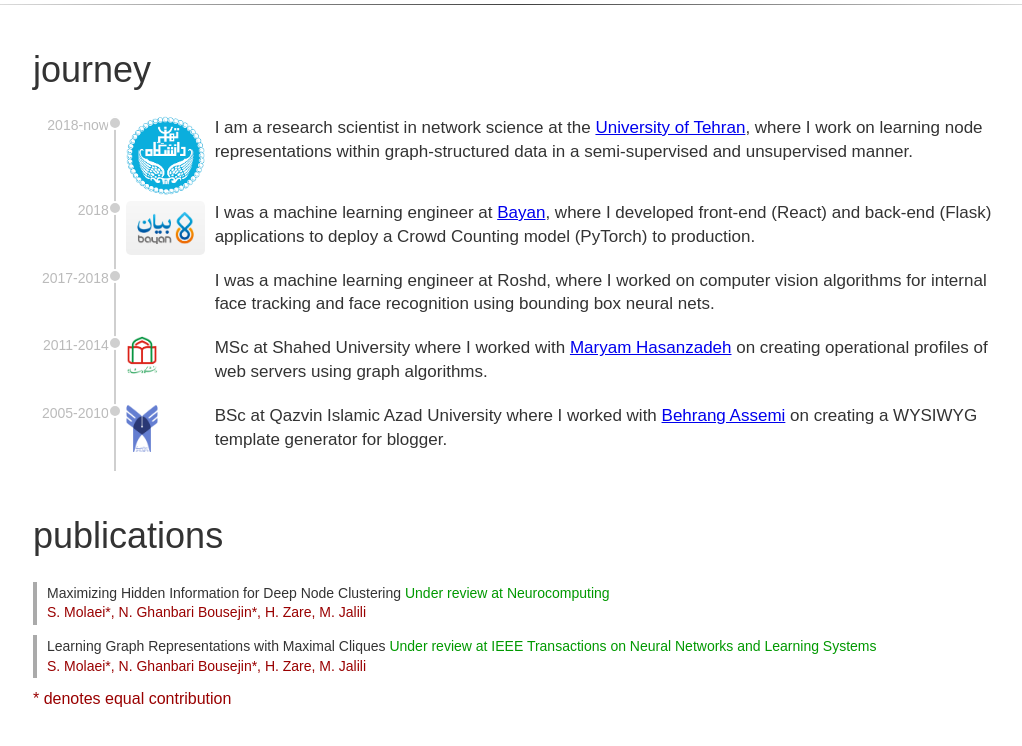
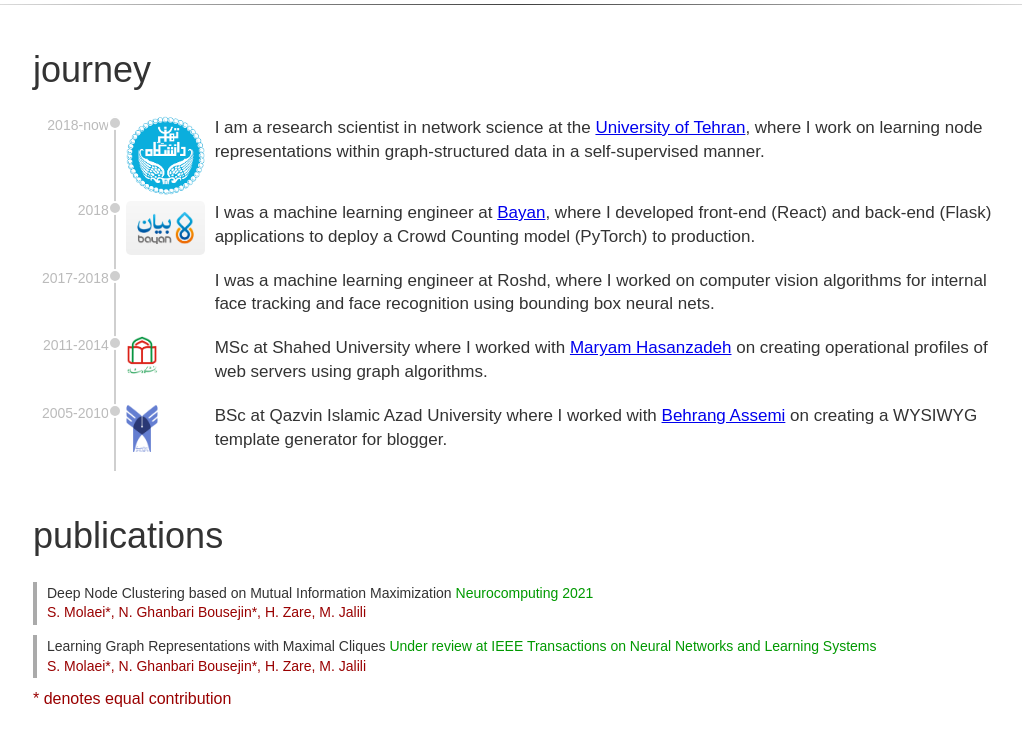
Before and after one commit to bousejin/bousejin.github.io, a plain HTML site: page index.html in a window 1280 px wide. Shown: the part 342-1088 px from the top of the page, without its empty margins (122-1144 px from the left). Drawn offline with Linux system fonts and the light colour scheme.

Commit message:
Added my first ever scientifi paper!

```diff
--- a/index.html
+++ b/index.html
@@ -55,7 +55,7 @@
           <img src="assets/uot_logo.png" />
         </div>
         <div class="desc">
-          I am a research scientist in network science at the <a href="https://fnst.ut.ac.ir/en/mainpage">University of Tehran</a>, where I work on learning node representations within graph-structured data in a semi-supervised and unsupervised manner.
+          I am a research scientist in network science at the <a href="https://fnst.ut.ac.ir/en/mainpage">University of Tehran</a>, where I work on learning node representations within graph-structured data in a self-supervised manner.
         </div>
       </div>
 
@@ -117,8 +117,8 @@
       <div class="ctitle">publications</div>
 
       <div class="pub">
-          <div class="pub-title">Maximizing Hidden Information for Deep Node Clustering</div>
-          <div class="pub-venue">Under review at Neurocomputing</div>
+          <div class="pub-title">Deep Node Clustering based on Mutual Information Maximization</div>
+          <div class="pub-venue">Neurocomputing 2021</div>
           <div class="pub-authors">S. Molaei*, N. Ghanbari Bousejin*, H. Zare, M. Jalili</div>
       </div>
 
```
